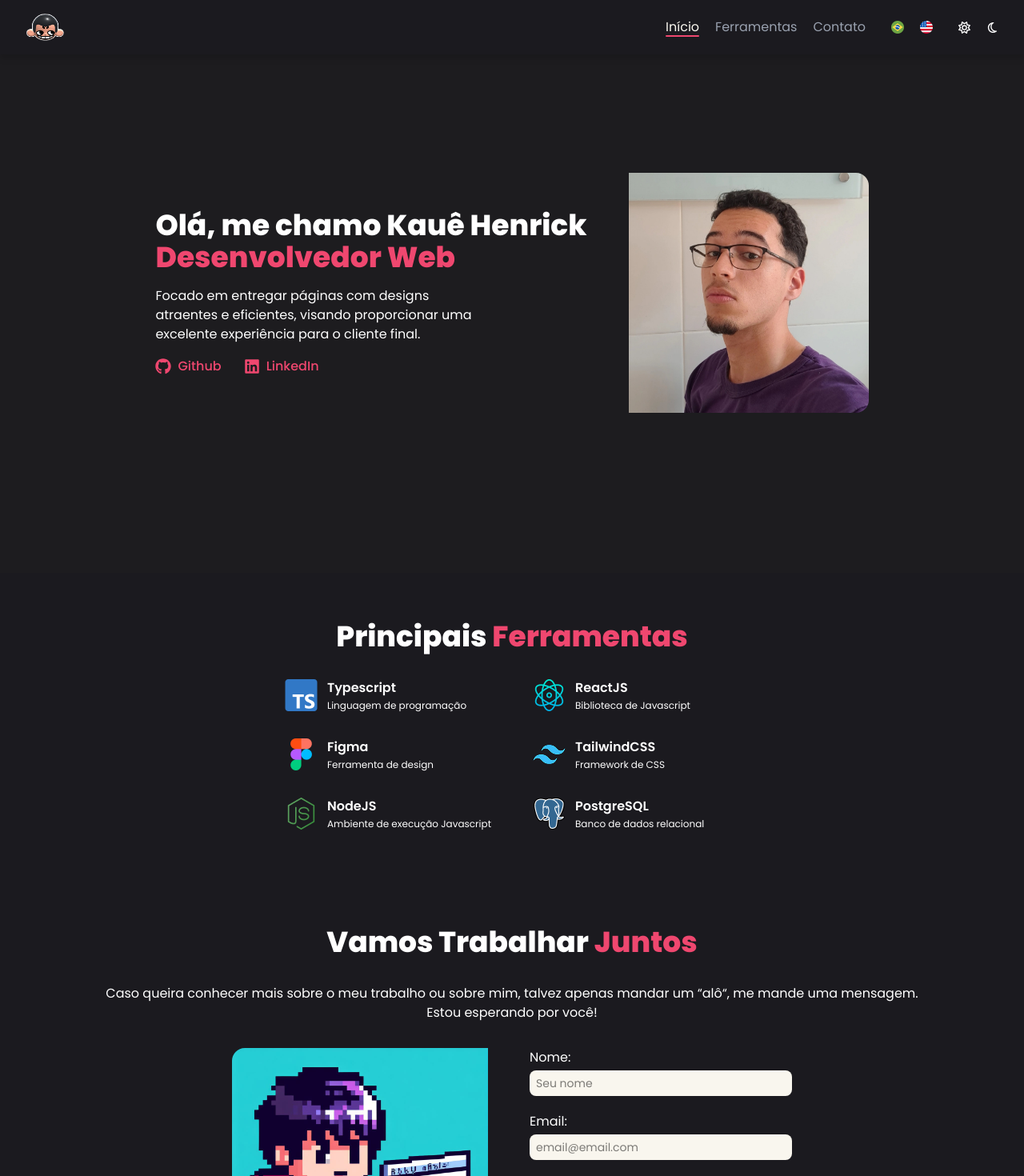
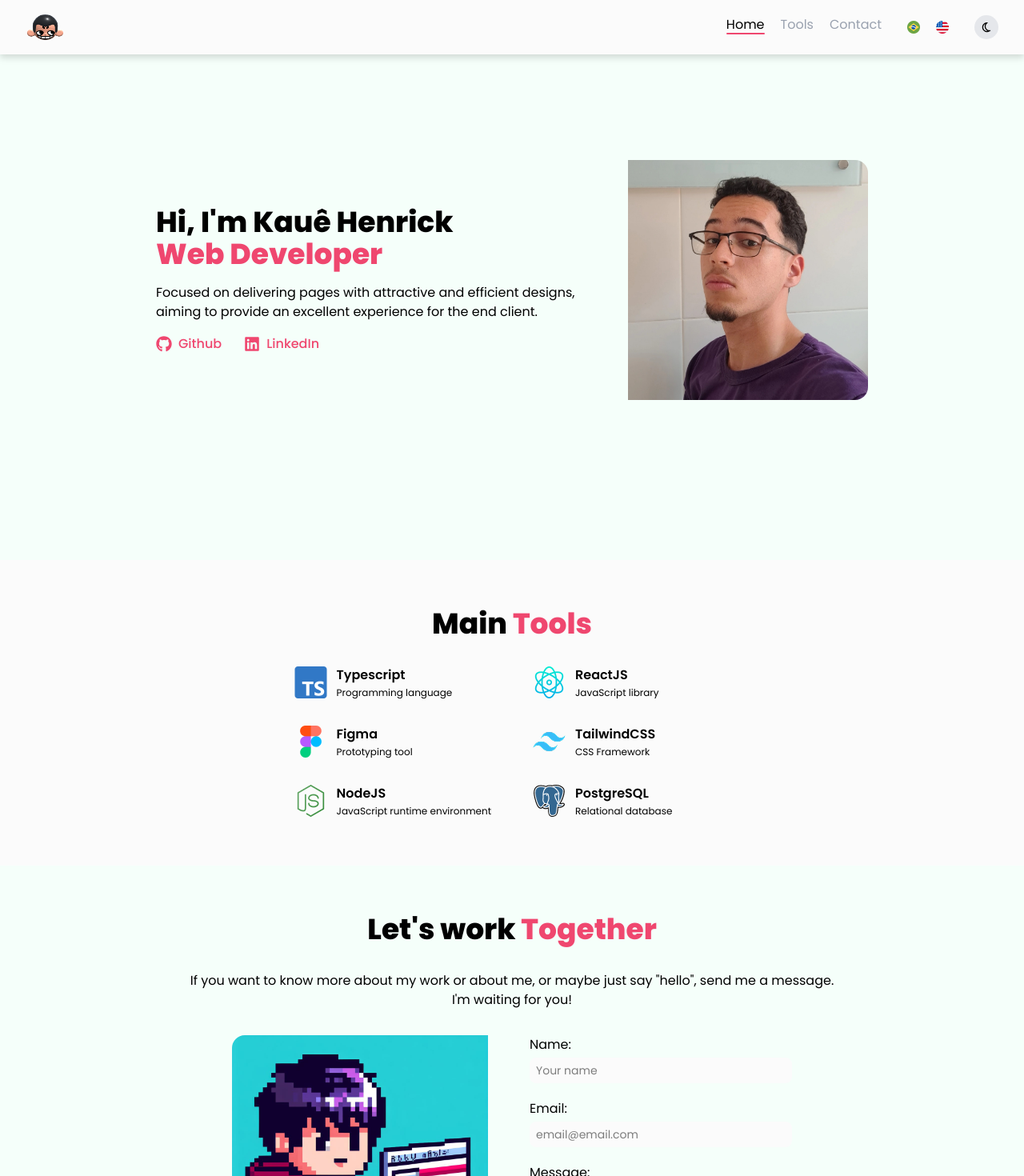
Before and after one commit to kauehenrick/portfolio, a React (Vite) app: page / in a window 1280 px wide. Shown: the top 1470 px of the page at 80% size. Built offline with nearby package versions, Linux system fonts and the light colour scheme; no server answers.

Commit message:
feat: lang internalization with i18n

```diff
--- a/package.json
+++ b/package.json
@@ -13,10 +13,13 @@
     "@emailjs/browser": "^4.4.1",
     "@tailwindcss/vite": "^4.0.1",
     "aos": "^2.3.4",
+    "i18next": "^24.2.2",
+    "i18next-browser-languagedetector": "^8.0.2",
     "prop-types": "^15.8.1",
     "react": "^18.3.1",
     "react-dom": "^18.3.1",
     "react-hook-form": "^7.54.2",
+    "react-i18next": "^15.4.0",
     "react-icons": "^5.4.0",
     "react-router": "^7.1.4",
     "sonner": "^1.7.4"
--- a/src/components/ContactForm.jsx
+++ b/src/components/ContactForm.jsx
@@ -2,6 +2,8 @@ import emailjs from '@emailjs/browser';
 import { useRef } from 'react';
 import { useForm } from "react-hook-form";
 import { toast } from 'sonner';
+import Translator from './i18n/Translator';
+import { useTranslation } from 'react-i18next';
 const serviceId = import.meta.env.VITE_SERVICE_ID;
 const templateId = import.meta.env.VITE_TEMPLATE_ID;
 const publicKey = import.meta.env.VITE_PUBLIC_KEY;
@@ -9,6 +11,9 @@ const publicKey = import.meta.env.VITE_PUBLIC_KEY;
 export default function ContactForm() {
   const { register, handleSubmit, reset } = useForm();
   const form = useRef();
+  const { i18n } = useTranslation();
+
+  const selectedLanguage = i18n.language
 
   const onSubmit = (data) => {
     emailjs
@@ -32,16 +37,16 @@ export default function ContactForm() {
 
   return (
     <form id="contact-form" ref={form} onSubmit={handleSubmit(onSubmit)} className="flex flex-col">
-      <label htmlFor="reply_to" className="mb-1">Nome:</label>
-      <input type="text" {...register("reply_to", { required: true })} placeholder="Seu nome" className="bg-primary-white text-black rounded-lg w-82 h-8 px-2 mb-5 text-sm" />
+      <label htmlFor="reply_to" className="mb-1"> <Translator path="main.contact.name" /> </label>
+      <input type="text" {...register("reply_to", { required: true })} placeholder={selectedLanguage == "pt-BR" ? "Seu nome" : "Your name"} className="bg-primary-white text-black rounded-lg w-82 h-8 px-2 mb-5 text-sm" />
 
-      <label htmlFor="email" className="mb-1">Email:</label>
+      <label htmlFor="email" className="mb-1"> <Translator path="main.contact.email" /> </label>
       <input type="email" {...register("email", { required: true })} placeholder="email@email.com" className="bg-primary-white text-black rounded-lg w-82 h-8 px-2 mb-5 text-sm" />
 
-      <label htmlFor="message" className="mb-1">Sua mensagem:</label>
-      <textarea {...register("message", { required: true })} placeholder="Sua mensagem aqui..." className="bg-primary-white text-black rounded-lg w-82 px-2 py-1 mb-5 min-h-20 text-sm" />
+      <label htmlFor="message" className="mb-1"> <Translator path="main.contact.message" /> </label>
+      <textarea {...register("message", { required: true })} placeholder={selectedLanguage == "pt-BR" ? "Sua mensagem aqui..." : "Your message here..."} className="bg-primary-white text-black rounded-lg w-82 px-2 py-1 mb-5 min-h-20 text-sm" />
 
-      <button type="submit" className="bg-primary-pink rounded-lg py-1 w-30 self-end cursor-pointer hover:bg-primary-pink/85">Enviar</button>
+      <button type="submit" className="bg-primary-pink rounded-lg py-1 w-30 self-end cursor-pointer hover:bg-primary-pink/85"> <Translator path="main.contact.send" /> </button>
     </form>
   );
 }
--- /dev/null
+++ b/src/components/LanguageToggle.jsx
@@ -0,0 +1,18 @@
+import brasilLogoImg from "../assets/brasil.png";
+import euaLogoImg from "../assets/usa.png";
+import { useTranslation } from 'react-i18next';
+
+export default function LanguageToggle() {
+  const { i18n } = useTranslation()
+
+  function handleChangeLanguage(language) {
+    i18n.changeLanguage(language);
+  }
+
+  return (
+    <div className="flex items-center gap-5">
+      <img src={brasilLogoImg} alt="Logo do Brasil" className="h-4 cursor-pointer" onClick={() => handleChangeLanguage('pt-BR')} />
+      <img src={euaLogoImg} alt="Logo dos EUA" className="h-4 cursor-pointer" onClick={() => handleChangeLanguage('en-US')} />
+    </div>
+  )
+}
--- /dev/null
+++ b/src/components/ThemeToggle.jsx
@@ -0,0 +1,30 @@
+import { useState, useEffect } from 'react';
+import { FaRegSun, FaRegMoon } from "react-icons/fa6";
+
+const ThemeToggle = () => {
+  const [theme, setTheme] = useState(() => {
+    const savedTheme = localStorage.getItem('theme');
+    return savedTheme || (window.matchMedia('(prefers-color-scheme: dark)').matches ? 'dark' : 'light');
+  });
+
+  useEffect(() => {
+    document.documentElement.classList.remove('light', 'dark');
+    document.documentElement.classList.add(theme);
+    localStorage.setItem('theme', theme);
+  }, [theme]);
+
+  const toggleTheme = () => {
+    setTheme(prevTheme => prevTheme === 'dark' ? 'light' : 'dark');
+  };
+
+  return (
+    <button
+      onClick={toggleTheme}
+      className="p-2 rounded-full bg-gray-200 dark:bg-gray-700 hover:bg-gray-300 dark:hover:bg-gray-600 cursor-pointer"
+    >
+      {theme === 'dark' ? <FaRegSun size={14} /> : <FaRegMoon size={14} />}
+    </button>
+  );
+};
+
+export default ThemeToggle;
--- /dev/null
+++ b/src/components/i18n/Translator.js
@@ -0,0 +1,8 @@
+import { useTranslation } from 'react-i18next';
+
+const Translator = ({ path }) => {
+  const { t } = useTranslation()
+  return t(path)
+}
+
+export default Translator;
--- /dev/null
+++ b/src/i18n/index.js
@@ -0,0 +1,16 @@
+import i18n from 'i18next'
+import LanguageDetector from 'i18next-browser-languagedetector'
+import { initReactI18next } from 'react-i18next'
+
+import translations from './locales'
+
+const i18nConfig = {
+  resources: translations,
+  fallbackLng: 'pt-BR',
+  defaultNS: 'translations'
+}
+
+i18n
+  .use(LanguageDetector)
+  .use(initReactI18next)
+  .init(i18nConfig)
--- /dev/null
+++ b/src/i18n/locales/en-us.js
@@ -0,0 +1,37 @@
+export default {
+  translations: {
+    header: {
+      home: "Home",
+      tools: "Tools",
+      projects: "Projects",
+      contact: "Contact",
+    },
+    main: {
+      greetings: "Hi, I'm Kauê Henrick",
+      title: "Web Developer",
+      description: "Focused on delivering pages with attractive and efficient designs, aiming to provide an excellent experience for the end client.",
+
+      tools: {
+        title1: "Main",
+        title2: "Tools",
+        typescript: "Programming language",
+        figma: "Prototyping tool",
+        nodejs: "JavaScript runtime environment",
+        reactjs: "JavaScript library",
+        tailwindcss: "CSS Framework",
+        postgresql: "Relational database",
+      },
+
+      contact: {
+        title1: "Let's work",
+        title2: "Together",
+        description1: "If you want to know more about my work or about me, or maybe just say \"hello\", send me a message.",
+        description2: "I'm waiting for you!",
+        name: "Name:",
+        email: "Email:",
+        message: "Message:",
+        send: "Send",
+      }
+    }
+  }
+}
--- /dev/null
+++ b/src/i18n/locales/index.js
@@ -0,0 +1,7 @@
+import ptBrTranslations from './pt-br'
+import enUsTranslations from './en-us'
+
+export default {
+  'pt-BR': ptBrTranslations,
+  'en-US': enUsTranslations
+}
--- /dev/null
+++ b/src/i18n/locales/pt-br.js
@@ -0,0 +1,37 @@
+export default {
+  translations: {
+    header: {
+      home: "Início",
+      tools: "Ferramentas",
+      projects: "Projetos",
+      contact: "Contato",
+    },
+    main: {
+      greetings: "Olá, me chamo Kauê Henrick",
+      title: "Desenvolvedor Web",
+      description: "Focado em entregar páginas com designs atraentes e eficientes, visando proporcionar uma excelente experiência para o cliente final.",
+
+      tools: {
+        title1: "Principais",
+        title2: "Ferramentas",
+        typescript: "Linguagem de programação",
+        figma: "Ferramenta de prototipação",
+        nodejs: "Ambiente de execução Javascript",
+        reactjs: "Biblioteca de Javascript",
+        tailwindcss: "Framework de CSS",
+        postgresql: "Banco de dados relacional",
+      },
+
+      contact: {
+        title1: "Vamos trabalhar",
+        title2: "Juntos",
+        description1: "Caso queira conhecer mais sobre o meu trabalho ou sobre mim, talvez apenas mandar um \"alô\", me mande uma mensagem.",
+        description2: "Estou esperando por você!",
+        name: "Nome:",
+        email: "Email:",
+        message: "Mensagem:",
+        send: "Enviar",
+      }
+    }
+  }
+}
--- a/src/index.css
+++ b/src/index.css
@@ -4,7 +4,8 @@
 @theme {
   --color-primary-pink: #ef476f;
   --color-primary-black: #1b1a1f;
-  --color-primary-white: #f9f6ee;
+  --color-primary-white: #fbfbfb;
+  --color-secondary-white: #f5fffa;
   --color-primary-gray: #1d1c1f;
   --color-gray-border: #d9d9d9;
 }
@@ -18,8 +19,6 @@ html {
 }
 
 body {
-  background-color: #1b1a1f;
-  color: #ffffff;
   font-family: "Poppins", sans-serif;
   min-height: 100vh;
   display: flex;
--- a/src/main.jsx
+++ b/src/main.jsx
@@ -3,6 +3,7 @@ import { BrowserRouter, Routes, Route } from "react-router";
 import './index.css'
 import { Toaster } from 'sonner';
 import Home from './routes/Home';
+import './i18n';
 
 createRoot(document.getElementById('root')).render(
   <BrowserRouter>
--- a/src/routes/Home.jsx
+++ b/src/routes/Home.jsx
@@ -1,5 +1,4 @@
-import { FaGithub, FaLinkedin, FaRegSun, FaRegMoon, FaInstagram } from "react-icons/fa6";
-import brasilLogoImg from "../assets/brasil.png";
+import { FaGithub, FaLinkedin, FaInstagram } from "react-icons/fa6";
 import contactImg from "../assets/contact-image.jpeg";
 import figmaLogoImg from "../assets/figma.png";
 import headerLogoImg from "../assets/header-logo.png";
@@ -9,10 +8,12 @@ import postgresqlLogoImg from "../assets/postgresql.png";
 import reactjsLogoImg from "../assets/reactjs.png";
 import tailwindLogoImg from "../assets/tailwindcss.png";
 import typescriptLogoImg from "../assets/typescript.png";
-import euaLogoImg from "../assets/usa.png";
 import ContactForm from "../components/ContactForm";
 import SkillItem from "../components/SkillItem";
 import { useState } from "react";
+import ThemeToggle from "../components/ThemeToggle";
+import Translator from "../components/i18n/Translator";
+import LanguageToggle from "../components/LanguageToggle";
 
 export default function Home() {
   const [selectedLink, setSelectedLink] = useState("inicio");
@@ -23,51 +24,51 @@ export default function Home() {
 
   return (
     <>
-      <header className="bg-primary-black fixed top-0 z-10 w-full flex items-center justify-between px-8 py-4 drop-shadow-lg">
+      <header className="bg-primary-white dark:bg-primary-black dark:text-primary-white fixed top-0 z-10 w-full flex items-center justify-between px-8 py-4 drop-shadow-lg">
         <img src={headerLogoImg} alt="logo Kauê Henrick" className="h-9" />
 
         <div className="flex gap-8">
           <nav>
             <ul className="flex gap-5">
               <li
-                className={`hover:text-white transition-colors relative ${selectedLink === 'inicio' ? 'text-primary-white' : 'text-gray-400'
+                className={`hover:text-black dark:hover:text-white transition-colors relative ${selectedLink === 'inicio' ? 'dark:text-primary-white' : 'text-gray-400'
                   }`}
               >
                 <a href="#" onClick={() => handleClick('inicio')}>
-                  Início
+                  <Translator path="header.home" />
                 </a>
                 {selectedLink === 'inicio' && (
                   <span className="absolute bottom-0 left-0 w-full h-0.5 rounded-full bg-primary-pink"></span>
                 )}
               </li>
               <li
-                className={`hover:text-white transition-colors relative ${selectedLink === 'ferramentas' ? 'text-primary-white' : 'text-gray-400'
+                className={`hover:text-black dark:hover:text-white transition-colors relative ${selectedLink === 'ferramentas' ? 'dark:text-primary-white' : 'text-gray-400'
                   }`}
               >
                 <a href="#ferramentas" onClick={() => handleClick('ferramentas')}>
-                  Ferramentas
+                  <Translator path="header.tools" />
                 </a>
                 {selectedLink === 'ferramentas' && (
                   <span className="absolute bottom-0 left-0 w-full h-0.5 rounded-full bg-primary-pink"></span>
                 )}
               </li>
               {/*<li
-                className={`hover:text-white transition-colors relative ${selectedLink === 'projetos' ? 'text-primary-white' : 'text-gray-400'
+                className={`hover:text-black dark:hover:text-white transition-colors relative ${selectedLink === 'projetos' ? 'dark:text-primary-white' : 'text-gray-400'
                   }`}
               >
                 <a href="#projetos" onClick={() => handleClick('projetos')}>
-                  Projetos
+                  <Translator path="header.projects"/>
                 </a>
                 {selectedLink === 'projetos' && (
                   <span className="absolute bottom-0 left-0 w-full h-0.5 rounded-full bg-primary-pink"></span>
                 )}
               </li>*/}
               <li
-                className={`hover:text-white transition-colors relative ${selectedLink === 'contato' ? 'text-primary-white' : 'text-gray-400'
+                className={`hover:text-black dark:hover:text-white transition-colors relative ${selectedLink === 'contato' ? 'dark:text-primary-white' : 'text-gray-400'
                   }`}
               >
                 <a href="#contato" onClick={() => handleClick('contato')}>
-                  Contato
+                  <Translator path="header.contact" />
                 </a>
                 {selectedLink === 'contato' && (
                   <span className="absolute bottom-0 left-0 w-full h-0.5 rounded-full bg-primary-pink"></span>
@@ -76,24 +77,19 @@ export default function Home() {
             </ul>
           </nav>
 
-          <div className="flex items-center gap-5">
-            <img src={brasilLogoImg} alt="Logo do Brasil" className="h-4 cursor-pointer" />
-            <img src={euaLogoImg} alt="Logo dos EUA" className="h-4 cursor-pointer" />
-          </div>
+          <LanguageToggle />
 
           <div className="flex items-center gap-5">
-            <FaRegSun className="cursor-pointer" size="15px" />
-
-            <FaRegMoon className="cursor-pointer" size="15px" />
+            <ThemeToggle />
           </div>
         </div>
       </header>
 
-      <main className="my-4">
-        <section className="bg-primary-gray flex items-center justify-center gap-13 h-[700px]">
-          <div className="space-y-4">
-            <p className="font-extrabold text-4xl">Olá, me chamo Kauê Henrick <br /> <span className="text-primary-pink">Desenvolvedor Web</span></p>
-            <p>Focado em entregar páginas com designs <br /> atraentes e eficientes, visando proporcionar uma <br /> excelente experiência para o cliente final.</p>
+      <main className="dark:text-primary-white">
+        <section className="bg-secondary-white dark:bg-primary-gray flex items-center justify-center h-[700px] gap-10">
+          <div className="space-y-4 w-[550px]">
+            <p className="font-extrabold text-4xl"> <Translator path="main.greetings" /> <br /> <span className="text-primary-pink"> <Translator path="main.title" /> </span></p>
+            <p className="w-136"> <Translator path="main.description" /> </p>
 
             <div className="flex text-primary-pink gap-7">
               <a href="https://github.com/kauehenrick" target="blank" className="flex items-center gap-2 font-medium">
@@ -110,19 +106,19 @@ export default function Home() {
           <img src={kauePictureImg} alt="Foto Kauê" className="h-[300px] rounded-r-2xl" />
         </section>
 
-        <section id="ferramentas" className="flex flex-col items-center justify-center py-15 gap-y-8">
-          <h2 className="font-extrabold text-4xl">Principais <span className="text-primary-pink">Ferramentas</span></h2>
+        <section id="ferramentas" className="bg-primary-white dark:bg-primary-black flex flex-col items-center justify-center py-15 gap-y-8">
+          <h2 className="font-extrabold text-4xl"> <Translator path="main.tools.title1" /> <span className="text-primary-pink"> <Translator path="main.tools.title2" /> </span></h2>
 
           <div className="grid grid-flow-col grid-cols-2 gap-13">
             <div className="space-y-8">
-              <SkillItem skillLogo={typescriptLogoImg} skillTitle="Typescript" skillDescription="Linguagem de programação" />
-              <SkillItem skillLogo={figmaLogoImg} skillTitle="Figma" skillDescription="Ferramenta de design" />
-              <SkillItem skillLogo={nodejsLogoImg} skillTitle="NodeJS" skillDescription="Ambiente de execução Javascript" />
+              <SkillItem skillLogo={typescriptLogoImg} skillTitle="Typescript" skillDescription={<Translator path="main.tools.typescript" />} />
+              <SkillItem skillLogo={figmaLogoImg} skillTitle="Figma" skillDescription={<Translator path="main.tools.figma" />} />
+              <SkillItem skillLogo={nodejsLogoImg} skillTitle="NodeJS" skillDescription={<Translator path="main.tools.nodejs" />} />
             </div>
             <div className="space-y-8">
-              <SkillItem skillLogo={reactjsLogoImg} skillTitle="ReactJS" skillDescription="Biblioteca de Javascript" />
-              <SkillItem skillLogo={tailwindLogoImg} skillTitle="TailwindCSS" skillDescription="Framework de CSS" />
-              <SkillItem skillLogo={postgresqlLogoImg} skillTitle="PostgreSQL" skillDescription="Banco de dados relacional" />
+              <SkillItem skillLogo={reactjsLogoImg} skillTitle="ReactJS" skillDescription={<Translator path="main.tools.reactjs" />} />
+              <SkillItem skillLogo={tailwindLogoImg} skillTitle="TailwindCSS" skillDescription={<Translator path="main.tools.tailwindcss" />} />
+              <SkillItem skillLogo={postgresqlLogoImg} skillTitle="PostgreSQL" skillDescription={<Translator path="main.tools.postgresql" />} />
             </div>
           </div>
         </section>
@@ -131,10 +127,10 @@ export default function Home() {
           <ProjectsSection />
         </section>*/}
 
-        <section id="contato" className="flex flex-col items-center justify-center py-15 gap-y-8">
-          <h2 className="font-extrabold text-4xl">Vamos Trabalhar <span className="text-primary-pink">Juntos</span></h2>
+        <section id="contato" className="bg-secondary-white dark:bg-primary-gray flex flex-col items-center justify-center py-15 gap-y-8">
+          <h2 className="font-extrabold text-4xl"> <Translator path="main.contact.title1" /> <span className="text-primary-pink"> <Translator path="main.contact.title2" /> </span></h2>
 
-          <p className="text-center">Caso queira conhecer mais sobre o meu trabalho ou sobre mim, talvez apenas mandar um &ldquo;alô&ldquo;, me mande uma mensagem. <br /> Estou esperando por você!</p>
+          <p className="text-center"> <Translator path="main.contact.description1" /> <br /> <Translator path="main.contact.description2" /> </p>
 
           <div className="flex items-center gap-13">
             <img src={contactImg} alt="" className="h-[320px] rounded-l-2xl" />
@@ -143,7 +139,7 @@ export default function Home() {
         </section>
       </main>
 
-      <footer className="bg-primary-pink h-12 flex items-center justify-center gap-3 text-xl">
+      <footer className="bg-primary-pink text-primary-white h-12 flex items-center justify-center gap-3 text-xl">
         <a href="https://github.com/kauehenrick" target="blank"><FaGithub /></a>
         <a href="https://www.linkedin.com/in/kauehenrick/" target="blank"><FaLinkedin /></a>
         <a href="https://www.instagram.com/kaue.weber/" target="blank"><FaInstagram /></a>
```
Also changed, not shown: 1 other file (tests, documents, lock files or other folders).
